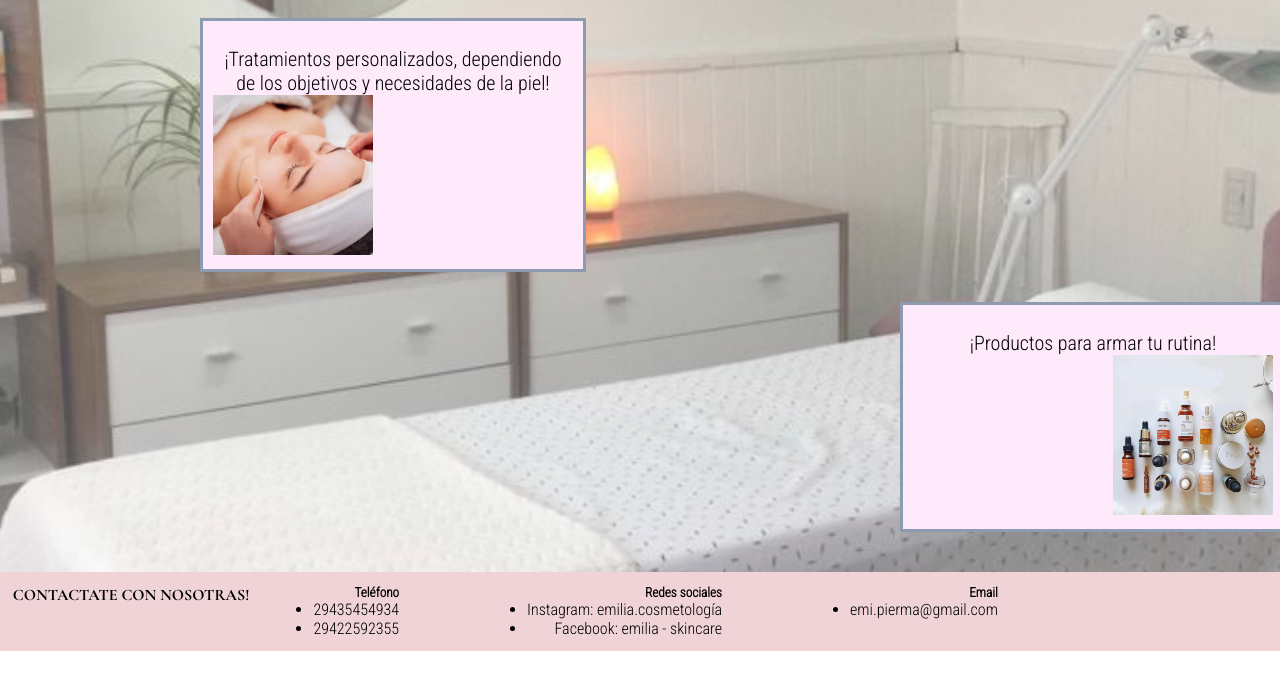
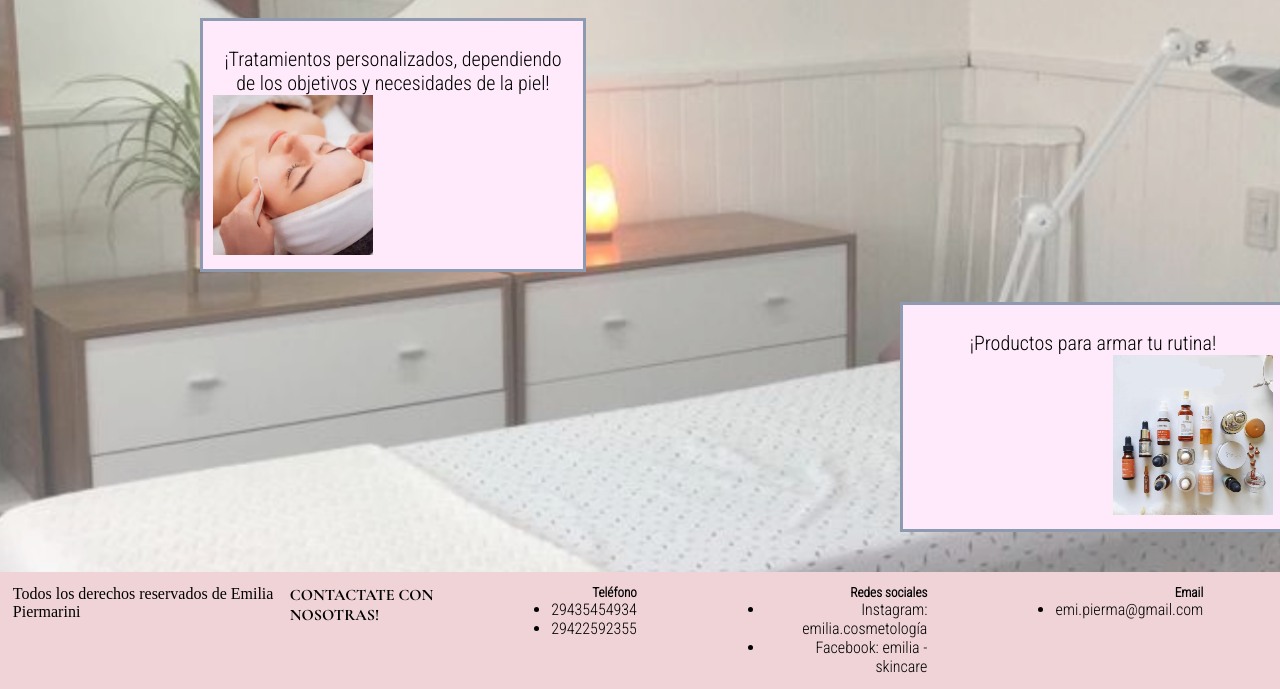
Before and after one commit to EmiPierma/PF-Piermarini, a plain HTML site: page index.html in a window 1280 px wide. Shown: the part 340-1029 px from the top of the page. Before the commit the page ends 991 px from the top, so only its background shows below. Drawn offline with nearby package versions, Linux system fonts and the light colour scheme; files whose address does not match are found by name.

Commit message:
Hice una modificacion en el footer

```diff
--- a/index.html
+++ b/index.html
@@ -50,6 +50,7 @@
     </section>
 
      <footer class="footer">
+            <p>Todos los derechos reservados de Emilia Piermarini</p>
             <h4 class="footer__titulo">CONTACTATE CON NOSOTRAS!</h4>
             <div class="footer__contacto">
                 <ul>
```
